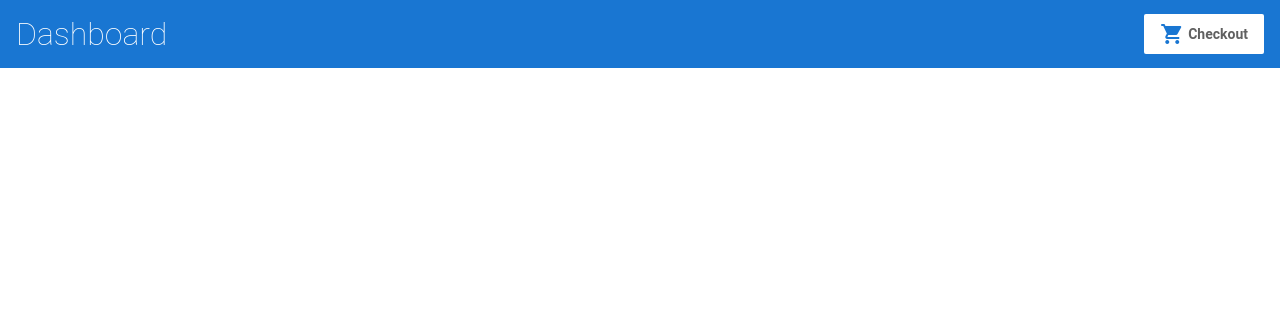
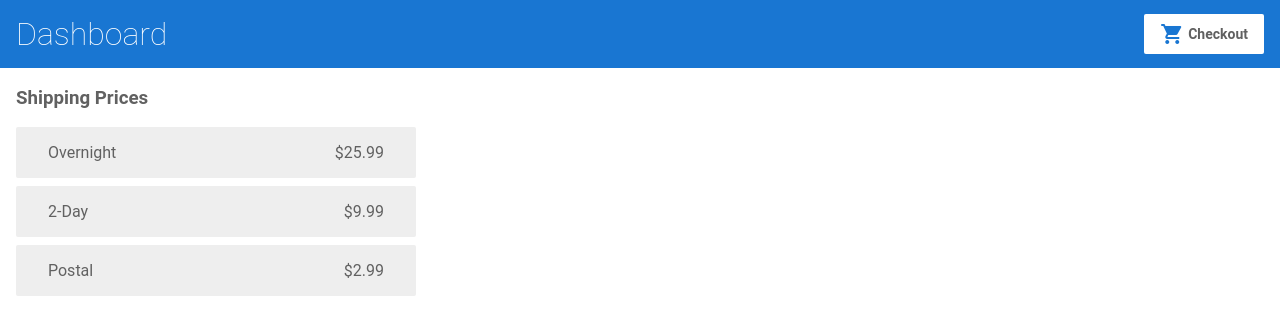
Before and after one commit to s2iwi2s/angular-demo-s2iwi2s, an Angular app: page /shipping in a window 1280 px wide. Shown: the top 334 px of the page. Built offline with nearby package versions, Linux system fonts and the light colour scheme.

Commit message:
1 file modified

```diff
--- a/src/app/shipping/shipping.component.html
+++ b/src/app/shipping/shipping.component.html
@@ -0,0 +1,6 @@
+<h3>Shipping Prices</h3>
+
+<div class="shipping-item" *ngFor="let shipping of shippingCosts | async">
+  <span>{{ shipping.type }}</span>
+  <span>{{ shipping.price | currency }}</span>
+</div>
```
